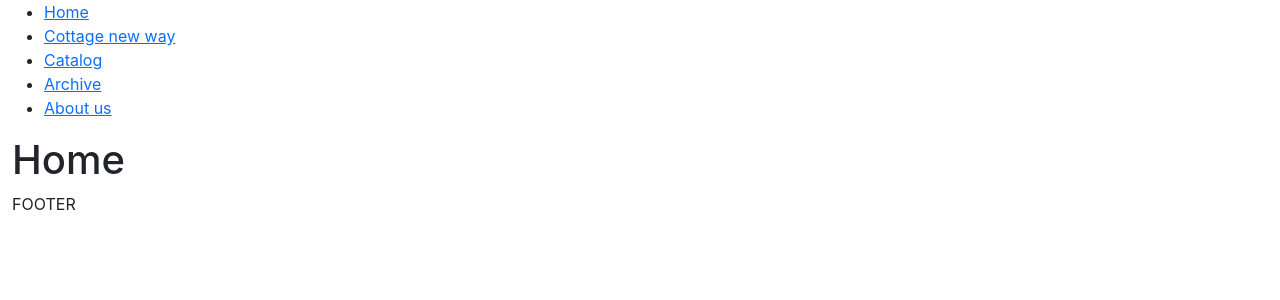
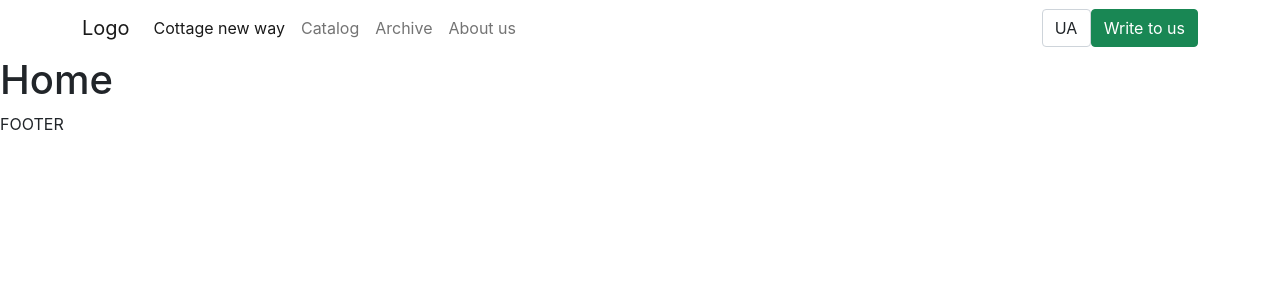
Before and after one commit to SavchukSergiy/cfc-front-app, a React (Create React App) app: page / in a window 1280 px wide. Shown: the top 300 px of the page. Built offline with nearby package versions, Linux system fonts and the light colour scheme.

Commit message:
СІ-4 Working on the header

```diff
--- /dev/null
+++ b/src/components/header/header.css
@@ -0,0 +1,4 @@
+.custom-header {
+  background-color: rgba(255, 255, 255, 0.9);
+  color: black;
+}
--- a/src/components/header/header.js
+++ b/src/components/header/header.js
@@ -1,28 +1,51 @@
 import { Link } from "react-router-dom";
+import './header.css';
 
 const Header = () => {
   return (
-    <div>
-      <nav>
-        <ul>
-          <li>
-            <Link to="/">Home</Link>
-          </li>
-          <li>
-            <Link to="/cottagenewway">Cottage new way</Link>
-          </li>
-          <li>
-            <Link to="/catalog">Catalog</Link>
-          </li>
-          <li>
-            <Link to="/archive">Archive</Link>
-          </li>
-          <li>
-            <Link to="/aboutus">About us</Link>
-          </li>
-        </ul>
+    <header>
+      <nav class="navbar navbar-expand-lg navbar-light custom-header">
+        <div class="container">
+          <Link to="/" className="navbar-brand">Logo</Link>
+
+          <button class="navbar-toggler" type="button" data-bs-toggle="collapse" data-bs-target="#navbarSupportedContent" aria-controls="navbarSupportedContent" aria-expanded="false" aria-label="Toggle navigation">
+            <svg width="27" height="15" viewBox="0 0 27 15" fill="none" xmlns="http://www.w3.org/2000/svg">
+              <rect y="6.35345" width="26.9997" height="2" fill="#4AABCB" />
+              <rect x="13.1445" y="12.3535" width="13.8551" height="2" fill="#4AABCB" />
+              <rect y="0.353455" width="26.9997" height="2" fill="#4AABCB" />
+            </svg>
+          </button>
+
+          <div class="collapse navbar-collapse" id="navbarSupportedContent">
+            <ul class="navbar-nav me-auto mb-2 mb-lg-0">
+              <li class="nav-item">
+                <Link to="/cottagenewway" className="nav-link active">Cottage new way</Link>
+              </li>
+              <li class="nav-item">
+                <Link to="/catalog" className="nav-link">Catalog</Link>
+              </li>
+              <li class="nav-item">
+                <Link to="/archive" className="nav-link">Archive</Link>
+              </li>
+              <li class="nav-item">
+                <Link to="/aboutus" className="nav-link">About us</Link>
+              </li>
+            </ul>
+            <ul class="navbar-nav ml-auto">
+              <li class="nav-item">
+                <select class="form-control">
+                  <option>UA</option>
+                  <option>EN</option>
+                </select>
+              </li>
+              <li class="nav-item">
+                <button class="btn btn-success ml-3">Write to us</button>
+              </li>
+            </ul>
+          </div>
+        </div>
       </nav>
-    </div>
+    </header>
   );
 };
 
--- a/src/index.js
+++ b/src/index.js
@@ -7,9 +7,7 @@ import reportWebVitals from './reportWebVitals';
 const root = ReactDOM.createRoot(document.getElementById('root'));
 root.render(
   <React.StrictMode>
-    <div className='container-fluid'>
       <App />
-    </div>
   </React.StrictMode>
 );
 
```
